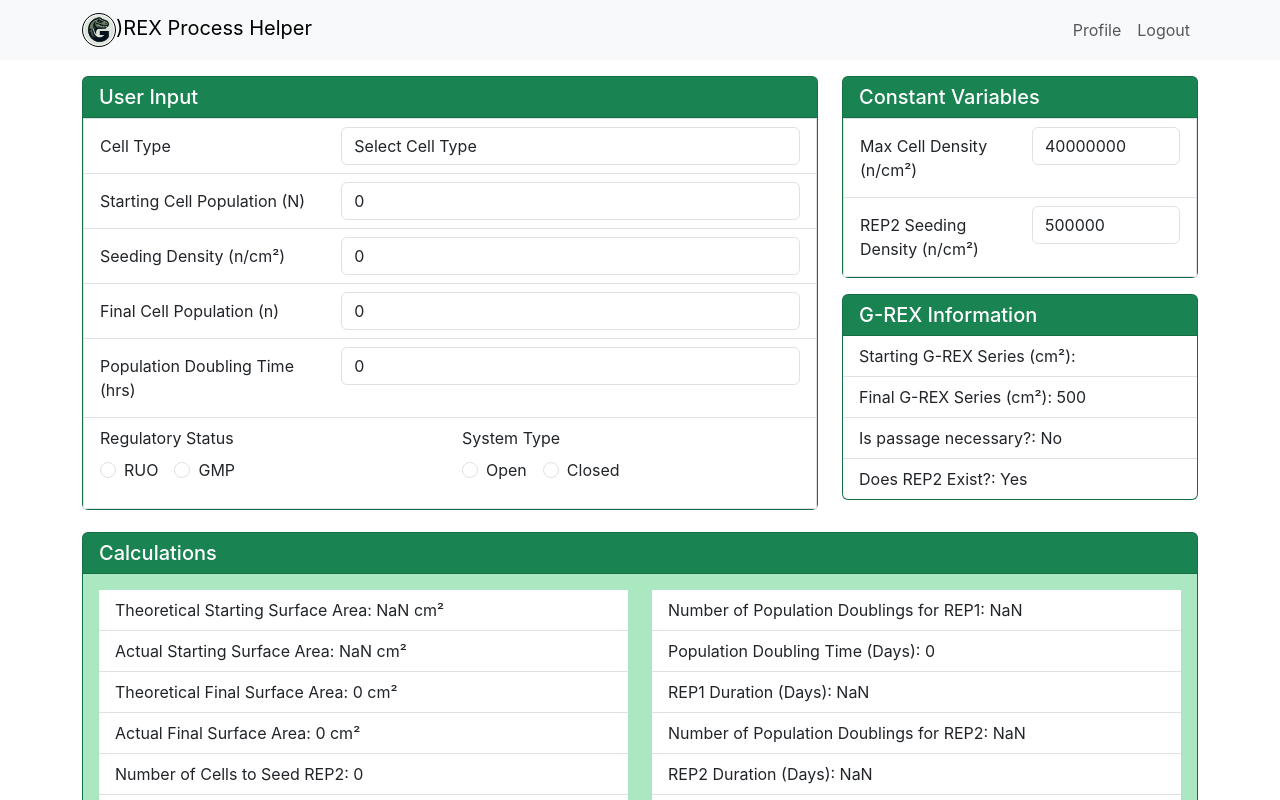
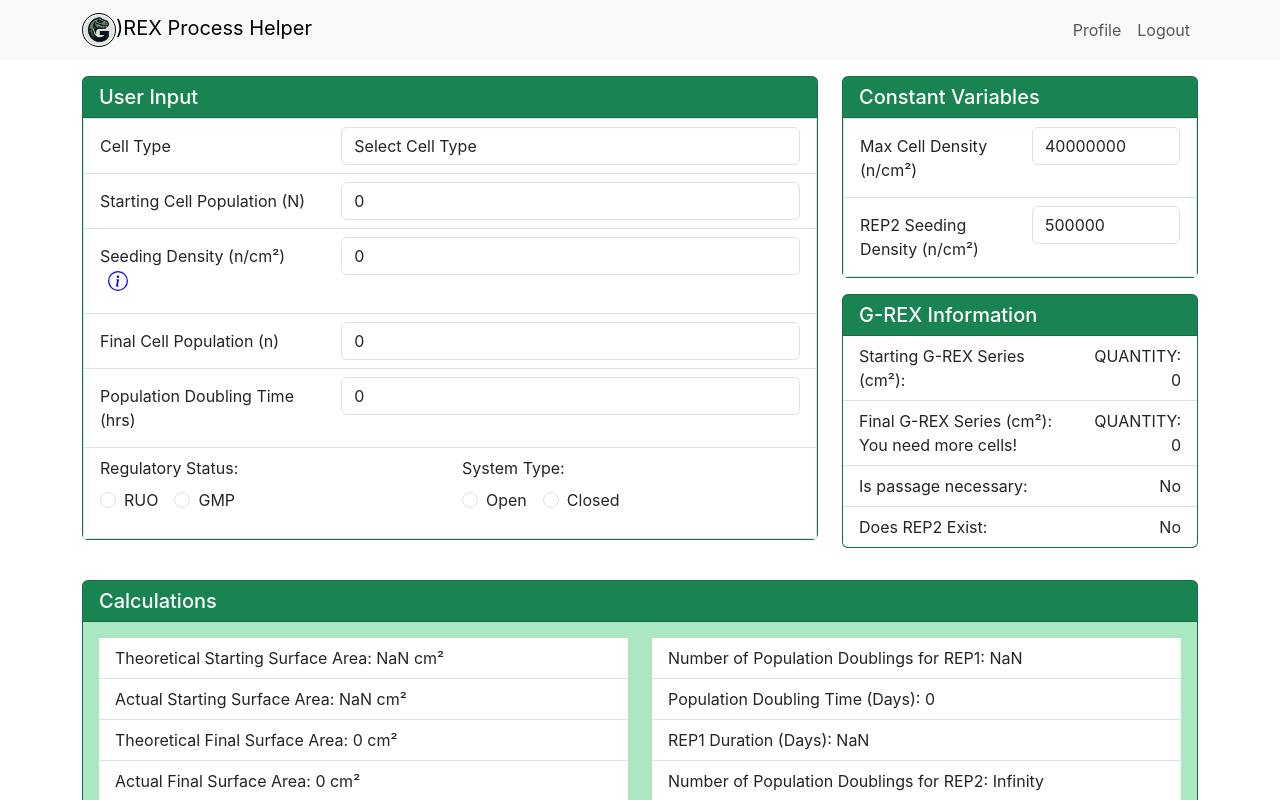
Before and after one commit to lanescheffler/gRex-process-builder, a React (Create React App) app: page / in a window 1280 px wide. Shown: the top 800 px of the page. Built offline with nearby package versions, Linux system fonts and the light colour scheme.

Commit message:
finish up:
grex information algos & rendering
style formatting & info button

```diff
--- a/package.json
+++ b/package.json
@@ -15,6 +15,7 @@
     "bootstrap": "^5.3.3",
     "react": "^18.2.0",
     "react-bootstrap": "^2.10.1",
+    "react-bootstrap-icons": "^1.11.3",
     "react-dom": "^18.2.0",
     "react-redux": "^8.1.3",
     "react-router-dom": "^6.22.3",
--- a/src/features/calculations/Calculations.tsx
+++ b/src/features/calculations/Calculations.tsx
@@ -74,10 +74,10 @@
     const actualFinalSurfaceArea = theoreticalFinalSurfaceArea; // Simplify for this example
     const numberOfCellsToSeedRep2 = rep2SeedingDensity * actualFinalSurfaceArea; // Simplify for this example
     const harvestPassageDensity = numberOfCellsToSeedRep2 / actualStartingSurfaceArea;
-    const numberOfPopulationDoublingsForRep1 = Math.log2(finalCellPopulation / startingCellPopulation); // Example calculation
+    const numberOfPopulationDoublingsForRep1 = Math.sqrt(harvestPassageDensity / seedingDensity); // Example calculation
     const populationDoublingTimeDays = populationDoublingTime / 24;
     const rep1DurationDays = numberOfPopulationDoublingsForRep1 * populationDoublingTimeDays;
-    const numberOfPopulationDoublingsForRep2 = Math.log2(finalCellPopulation / startingCellPopulation); // Simplify for this example
+    const numberOfPopulationDoublingsForRep2 = Math.sqrt(maxCellDensity / seedingDensity); // Simplify for this example
     const rep2DurationDays = numberOfPopulationDoublingsForRep2 * populationDoublingTimeDays;
     const totalProcessTime = rep1DurationDays + rep2DurationDays; // Simplify for this example
     const mediaVolumeConsumed = (theoreticalFinalSurfaceArea + theoreticalStartingSurfaceArea) * 10 / 1000; // Simplify for this example
--- a/src/features/grexInformation/GrexInformation.tsx
+++ b/src/features/grexInformation/GrexInformation.tsx
@@ -1,7 +1,8 @@
 import React from 'react';
-import { Card, ListGroup, ListGroupItem } from 'react-bootstrap';
+import { Card, Col, ListGroup, ListGroupItem, Row } from 'react-bootstrap';
 import { useSelector } from 'react-redux';
 import { selectCalculations } from '../calculations/calculationsSlice'; // Adjust the path as needed
+import { determineGRexSeries, calculateSeriesQuantity, isPassageNecessary } from './utils/utils';
 
 
 
@@ -9,44 +10,56 @@
 
   const calculations = useSelector(selectCalculations);
   const theoreticalStartingSurfaceArea = calculations.theoreticalStartingSurfaceArea;
+  const theoreticalFinalSurfaceArea = calculations.theoreticalFinalSurfaceArea;
 
-  const determineStartingSeries = (area: number) => {
-    console.log(theoreticalStartingSurfaceArea);
-    console.log('theoreticalStartingSurfaceArea:', area)
-    if (area < 2) return "You need more cells!";
-    if (area >= 2 && area < 5) return "2cm² G-Rex option";
-    if (area >= 5 && area < 10) return "5cm² G-Rex option";
-    if (area >= 10 && area < 50) return "10cm² G-Rex option";
-    if (area >= 50 && area < 100) return "50cm² G-Rex option";
-    if (area >= 100 && area < 300) return "100cm² G-Rex option";
-    if (area >= 300 && area < 500) return "300cm² G-Rex option";
-    if (area >= 500) return "500cm² G-Rex option";
-  };
 
-  const startingSeries = determineStartingSeries(theoreticalStartingSurfaceArea);
-  const finalSeries = 500
+  const startingSeries = determineGRexSeries(theoreticalStartingSurfaceArea);
+  const startingSeriesQuantity = calculateSeriesQuantity(startingSeries, theoreticalStartingSurfaceArea);
+
+  const finalSeries = determineGRexSeries(theoreticalFinalSurfaceArea);
+  const finalSeriesQuantity = calculateSeriesQuantity(finalSeries, theoreticalFinalSurfaceArea);
 
   // Assuming passageRequired and rep2Exists are also part of your calculations state or another state,
   // fetch them using useSelector or pass them as props as necessary.
   // For demonstration, I'll assume they're static.
-  const passageRequired = false; // Placeholder
-  const rep2Exists = true; // Placeholder
+  const passageRequired = isPassageNecessary(startingSeries, startingSeriesQuantity, finalSeries , finalSeriesQuantity); // Placeholder
+  // const rep2Exists = true; // Placeholder
 
   return (
     <Card className="card text-bg-success">
       <Card.Header as="h5">G-REX Information</Card.Header>
       <ListGroup variant="flush">
+        {/* Starting G-REX Series */}
         <ListGroupItem>
-          Starting G-REX Series (cm²): {startingSeries}
+          <Row className="align-items-center">
+            <Col xs={6} md={8}>Starting G-REX Series (cm²): {startingSeries} </Col>
+            <Col xs={6} md={4} className="text-end">QUANTITY: {startingSeriesQuantity}</Col>
+          </Row>
         </ListGroupItem>
+        {/* Final G-REX Series */}
         <ListGroupItem>
-          Final G-REX Series (cm²): {finalSeries}
+          <Row className="align-items-center">
+            <Col xs={6} md={8}>Final G-REX Series (cm²): {finalSeries}</Col>
+            <Col xs={6} md={4} className="text-end">QUANTITY: {finalSeriesQuantity}</Col>
+          </Row>
         </ListGroupItem>
+        {/* Is passage necessary */}
         <ListGroupItem>
-          Is passage necessary?: {passageRequired ? 'Yes' : 'No'}
+          <Row className="align-items-center">
+            <Col xs={6} md={8}>Is passage necessary: </Col>
+            <Col xs={6} md={4} className="text-end">
+              {passageRequired ? "Yes" : "No"}
+            </Col>
+          </Row>
         </ListGroupItem>
+        {/* Does REP2 Exist */}
         <ListGroupItem>
-          Does REP2 Exist?: {rep2Exists ? 'Yes' : 'No'}
+          <Row className="align-items-center">
+            <Col xs={6} md={8}>Does REP2 Exist: </Col>
+            <Col xs={6} md={4} className="text-end">
+              {passageRequired ? "Yes" : "No"}
+            </Col>
+          </Row>
         </ListGroupItem>
       </ListGroup>
     </Card>
--- /dev/null
+++ b/src/features/grexInformation/utils/utils.ts
@@ -0,0 +1,51 @@
+// utils for grex information
+
+export function determineGRexSeries(area: number): string {
+    if (area < 2) return "You need more cells!";
+    if (area >= 2 && area < 5) return "2";
+    if (area >= 5 && area < 10) return "5";
+    if (area >= 10 && area < 50) return "10";
+    if (area >= 50 && area < 100) return "50";
+    if (area >= 100 && area < 300) return "100";
+    if (area >= 300 && area < 500) return "300";
+    if (area >= 500) return "500";
+
+    return ""; // Default return in case none of the conditions are met
+};
+
+
+export function calculateSeriesQuantity(series: string, theoStartArea: number): number {
+    const seriesNumber = parseInt(series);
+    console.log(seriesNumber);
+
+    if (series === "" || isNaN(seriesNumber)) {
+        return 0; // Return 0 if the series is not a valid number
+    }
+
+    // If the theoreticalStartingSurfaceArea is less than or equal to the startingSeries, the quantity is 1
+    if (theoStartArea <= seriesNumber) {
+        return 1;
+    }
+
+    // If the theoreticalStartingSurfaceArea is greater than the startingSeries,
+    // divide the area by the seriesNumber and round to the nearest whole number to get the quantity
+    const softQuant = theoStartArea / seriesNumber;
+    return Math.round(softQuant);
+};
+
+export function isPassageNecessary(startingSeries: string, startingDevices: number, finalSeries: string, finalDevices: number): boolean {
+    // Convert series to numbers for accurate comparison
+    const startingSeriesNum = parseInt(startingSeries);
+    const finalSeriesNum = parseInt(finalSeries);
+
+    // Ensure parsing to numbers was successful
+    if (isNaN(startingSeriesNum) || isNaN(finalSeriesNum)) {
+        console.error('Error parsing series numbers.');
+        return false; // Default to false to avoid indicating passage is necessary on error
+    }
+
+    // Determine if passage is necessary based on series and device counts
+    const passageNecessary = !(startingSeriesNum === finalSeriesNum && startingDevices === finalDevices);
+
+    return passageNecessary;
+}
--- a/src/features/userInput/UserInput.tsx
+++ b/src/features/userInput/UserInput.tsx
@@ -9,6 +9,8 @@
   Card,
   ListGroup,
   ListGroupItem,
+  OverlayTrigger,
+  Tooltip,
 } from "react-bootstrap";
 import styled from "styled-components";
 import {
@@ -21,6 +23,7 @@
   setSystemType,
   selectUserInput, // Make sure you have a selector that selects the whole userInput part of the state
 } from "./userInputSlice"; // Adjust path as needed
+import { InfoCircle } from "react-bootstrap-icons";
 
 const CustomWidthButton = styled(Button)`
   width: 50%;
@@ -60,7 +63,9 @@
                 <Form.Control
                   as="select"
                   value={userInput.cellType}
-                  onChange={(e) => handleInputChange(setCellType, e.target.value)}
+                  onChange={(e) =>
+                    handleInputChange(setCellType, e.target.value)
+                  }
                 >
                   {/* Populate your options here */}
                   <option value="">Select Cell Type</option>
@@ -82,7 +87,9 @@
                 <Form.Control
                   type="number"
                   value={userInput.startingCellPopulation}
-                  onChange={(e) => handleInputChange(setStartingCellPopulation, e.target.value)}
+                  onChange={(e) =>
+                    handleInputChange(setStartingCellPopulation, e.target.value)
+                  }
                 />
               </Col>
             </Form.Group>
@@ -92,12 +99,39 @@
             <Form.Group as={Row} controlId="formSeedingDensity">
               <Form.Label column sm={4}>
                 Seeding Density (n/cm²)
+                <OverlayTrigger
+                  overlay={
+                    <Tooltip id="button-tooltip">
+                      Click for more info about Seeding Density.
+                    </Tooltip>
+                  }
+                >
+                  <button
+                    style={{
+                      verticalAlign: "top",
+                      paddingRight: ".5rem",
+                      backgroundColor: "transparent",
+                      borderColor: "transparent",
+                      color: "blue",
+                    }}
+                  >
+                    <InfoCircle
+                      style={{
+                        verticalAlign: "top",
+                      }}
+                      size={20}
+                      className="align-items-center"
+                    />
+                  </button>
+                </OverlayTrigger>
               </Form.Label>
               <Col sm={8}>
                 <Form.Control
                   type="number"
                   value={userInput.seedingDensity}
-                  onChange={(e) => handleInputChange(setSeedingDensity, e.target.value)}
+                  onChange={(e) =>
+                    handleInputChange(setSeedingDensity, e.target.value)
+                  }
                 />
               </Col>
             </Form.Group>
@@ -112,7 +146,9 @@
                 <Form.Control
                   type="number"
                   value={userInput.finalCellPopulation}
-                  onChange={(e) => handleInputChange(setFinalCellPopulation, e.target.value)}
+                  onChange={(e) =>
+                    handleInputChange(setFinalCellPopulation, e.target.value)
+                  }
                 />
               </Col>
             </Form.Group>
@@ -127,7 +163,9 @@
                 <Form.Control
                   type="number"
                   value={userInput.populationDoublingTime}
-                  onChange={(e) => handleInputChange(setPopulationDoublingTime, e.target.value)}
+                  onChange={(e) =>
+                    handleInputChange(setPopulationDoublingTime, e.target.value)
+                  }
                 />
               </Col>
             </Form.Group>
@@ -136,7 +174,7 @@
             <Form.Group>
               <Row>
                 <Col sm={12} md={6}>
-                  <Form.Label>Regulatory Status</Form.Label>
+                  <Form.Label>Regulatory Status:</Form.Label>
                   <div key="inline-radio" className="mb-3">
                     <Form.Check
                       inline
@@ -145,7 +183,9 @@
                       type="radio"
                       id="ruo"
                       value="RUO"
-                      onChange={(e) =>handleInputChange(setRegulatoryStatus, e.target.value)}
+                      onChange={(e) =>
+                        handleInputChange(setRegulatoryStatus, e.target.value)
+                      }
                     />
                     <Form.Check
                       inline
@@ -154,12 +194,14 @@
                       type="radio"
                       id="gmp"
                       value="GMP"
-                      onChange={(e) =>handleInputChange(setRegulatoryStatus, e.target.value)}
+                      onChange={(e) =>
+                        handleInputChange(setRegulatoryStatus, e.target.value)
+                      }
                     />
                   </div>
                 </Col>
                 <Col sm={12} md={6}>
-                  <Form.Label>System Type</Form.Label>
+                  <Form.Label>System Type:</Form.Label>
                   <div key="inline-radio-2" className="mb-3">
                     <Form.Check
                       inline
@@ -168,7 +210,9 @@
                       type="radio"
                       id="open"
                       value="Open"
-                      onChange={(e) =>handleInputChange(setSystemType, e.target.value)}
+                      onChange={(e) =>
+                        handleInputChange(setSystemType, e.target.value)
+                      }
                     />
                     <Form.Check
                       inline
@@ -177,14 +221,16 @@
                       type="radio"
                       id="closed"
                       value="Closed"
-                      onChange={(e) =>handleInputChange(setSystemType, e.target.value)}
+                      onChange={(e) =>
+                        handleInputChange(setSystemType, e.target.value)
+                      }
                     />
                   </div>
                 </Col>
               </Row>
             </Form.Group>
           </ListGroupItem>
-           {/* <ListGroupItem>
+          {/* <ListGroupItem>
            <div className="d-grid gap-2">
             <Button variant="success" onClick={handleSubmit}>
               Submit
```
Also changed, not shown: src/features/userInput/seedingDensityCanvas/SeedingDensityCanvas.tsx (added, +9 -0 lines), 2 other files (tests, documents, lock files or other folders).
